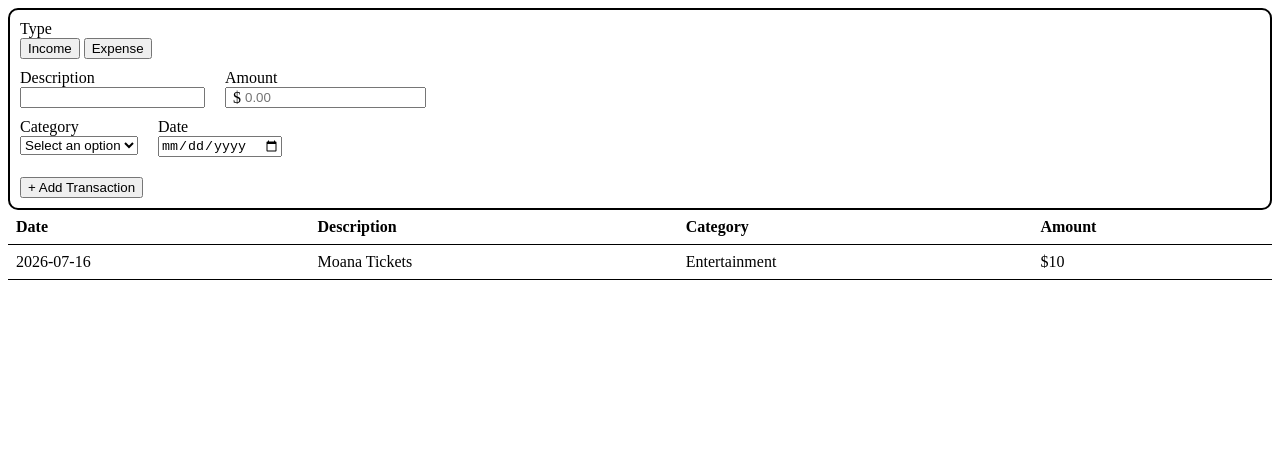
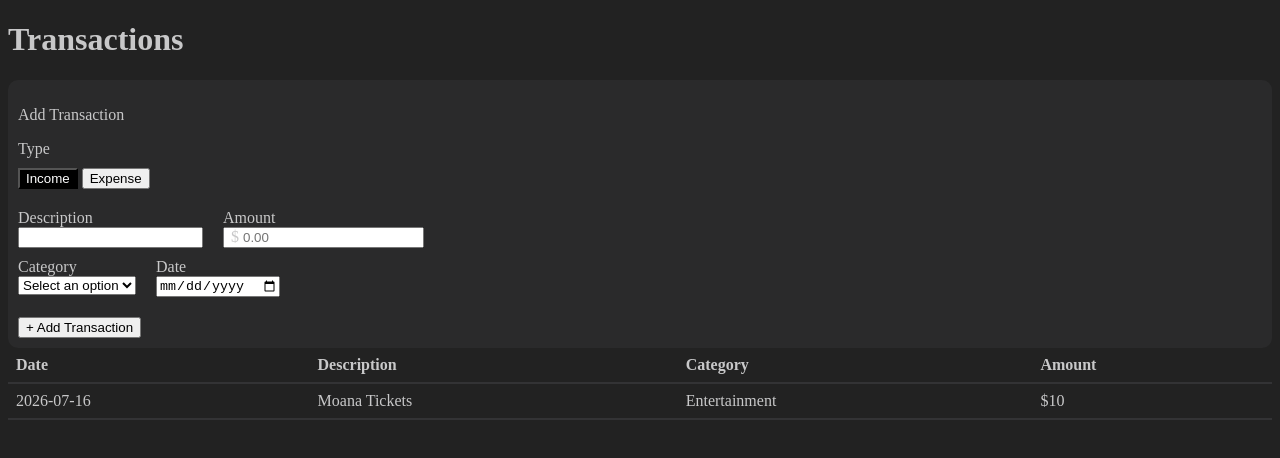
Before and after one commit to JasonMarquez56/finance-tracker, a plain HTML site: page index.html in a window 1280 px wide. Both pictures are taken after a click on the button "Income". Drawn offline with Linux system fonts and the light colour scheme.

Commit message:
Enhance transaction form: add type selection buttons with error handling and improve styling

```diff
--- a/index.html
+++ b/index.html
@@ -9,11 +9,16 @@
 </head>
 <body>
 	<div>
+    <h1>Transactions</h1>
     <div class="borderBox">
       <form id="txnForm">
+        <p>Add Transaction</p>
         <label>Type</label><br>
-        <input type="button" value="Income">
-        <input type="button" value="Expense"><br>
+        <div style="padding: 10px 0">
+          <input id="incomeBtn" class="typeBtn" type="button" value="Income">
+          <input id="expenseBtn" class="typeBtn" type="button" value="Expense"><br>
+          <span id="typeError" style="display: none; color: red; font-size: 0.85em;">Please select Income or Expense.</span>
+        </div>
         <div style="display: flex; gap: 20px">
           <div style="padding: 10px 0">
             <label>Description</label><br>
--- a/script.js
+++ b/script.js
@@ -1,7 +1,27 @@
 document.getElementById("txnForm").addEventListener("submit", addRow);
+
+const incomeBtn = document.getElementById("incomeBtn");
+const expenseBtn = document.getElementById("expenseBtn");
+const typeError = document.getElementById("typeError");
+
+function toggleTypeBtn(selected, other) {
+  const isSelected = selected.classList.contains("selected");
+  selected.classList.toggle("selected", !isSelected);
+  other.classList.remove("selected");
+  typeError.style.display = "none";
+}
+
+incomeBtn.addEventListener("click", () => toggleTypeBtn(incomeBtn, expenseBtn));
+expenseBtn.addEventListener("click", () => toggleTypeBtn(expenseBtn, incomeBtn));
 
 function addRow(event){
   event.preventDefault()
+
+  if (!incomeBtn.classList.contains("selected") && !expenseBtn.classList.contains("selected")) {
+    typeError.style.display = "inline";
+    return;
+  }
+
   const description = document.getElementById("descInput").value;
   const amount = document.getElementById("amtInput").value;
   const category = document.getElementById("catInput").value;
@@ -18,8 +38,11 @@ function addRow(event){
   cell2.textContent = description;
   cell3.textContent = category;
   cell4.textContent = `$${parseFloat(amount).toFixed(2)}`;
+  cell4.style.color = incomeBtn.classList.contains('selected') ? 'green':'red';
 
   // Clear inputs
+  incomeBtn.classList.remove("selected");
+  expenseBtn.classList.remove("selected");
   document.getElementById("descInput").value = '';
   document.getElementById("amtInput").value = '';
   document.getElementById("catInput").value = '';
--- a/styles.css
+++ b/styles.css
@@ -1,8 +1,17 @@
+:root {
+  --primary-color: #c8c8c9;
+  background-color: #222222;
+}
+
+body {
+  color: var(--primary-color);
+}
+
 .borderBox {
   width: auto;
   height: auto;
-  border: 2px solid black;
   border-radius: 10px;
+  background-color: #2a2a2b;
   padding: 10px;
 }
 
@@ -12,7 +21,7 @@
 }
 
 #transactionTable th, #transactionTable td {
-  border-bottom: 1px solid black;
+  border-bottom: 2px solid #333335;
   text-align: left;
   padding: 8px;
 }
@@ -33,3 +42,8 @@
 .amountWrap input {
   padding-left: 18px;
 }
+
+.typeBtn.selected {
+  background-color: black;
+  color: white;
+}
```
